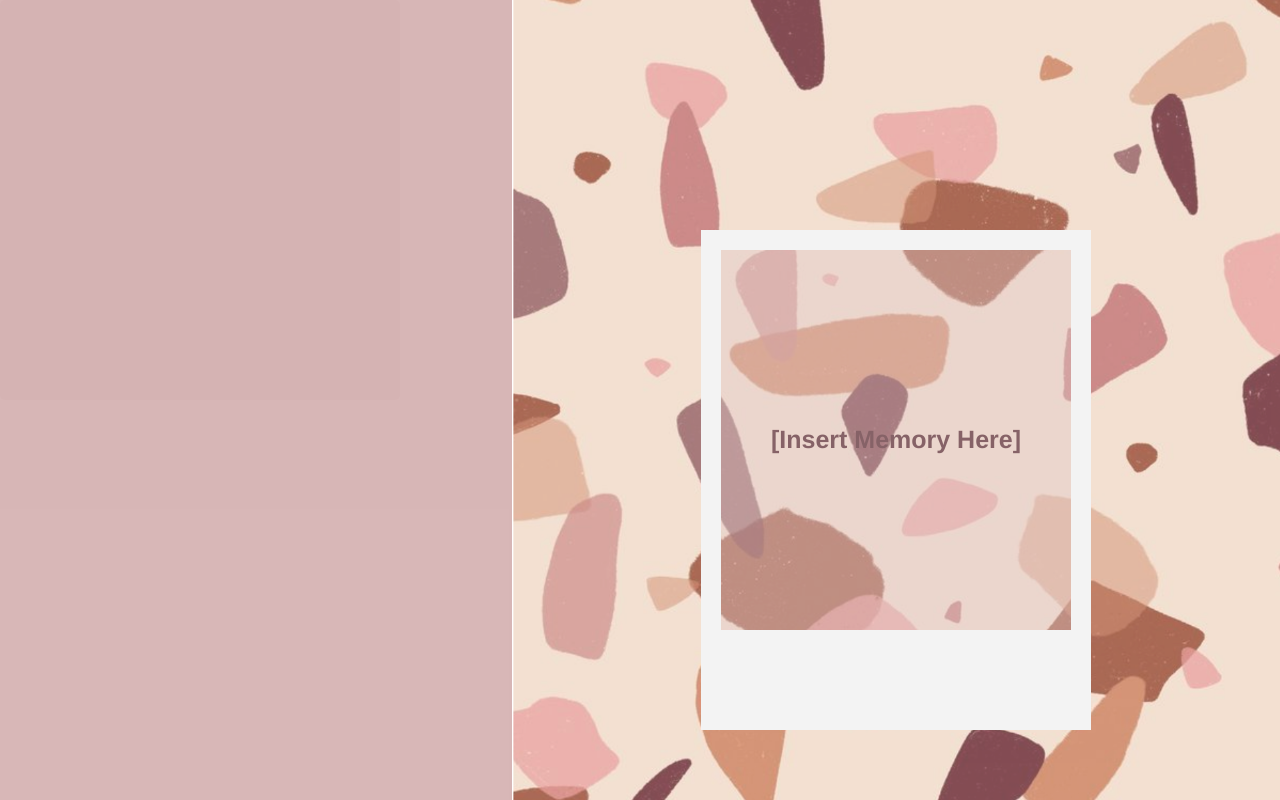
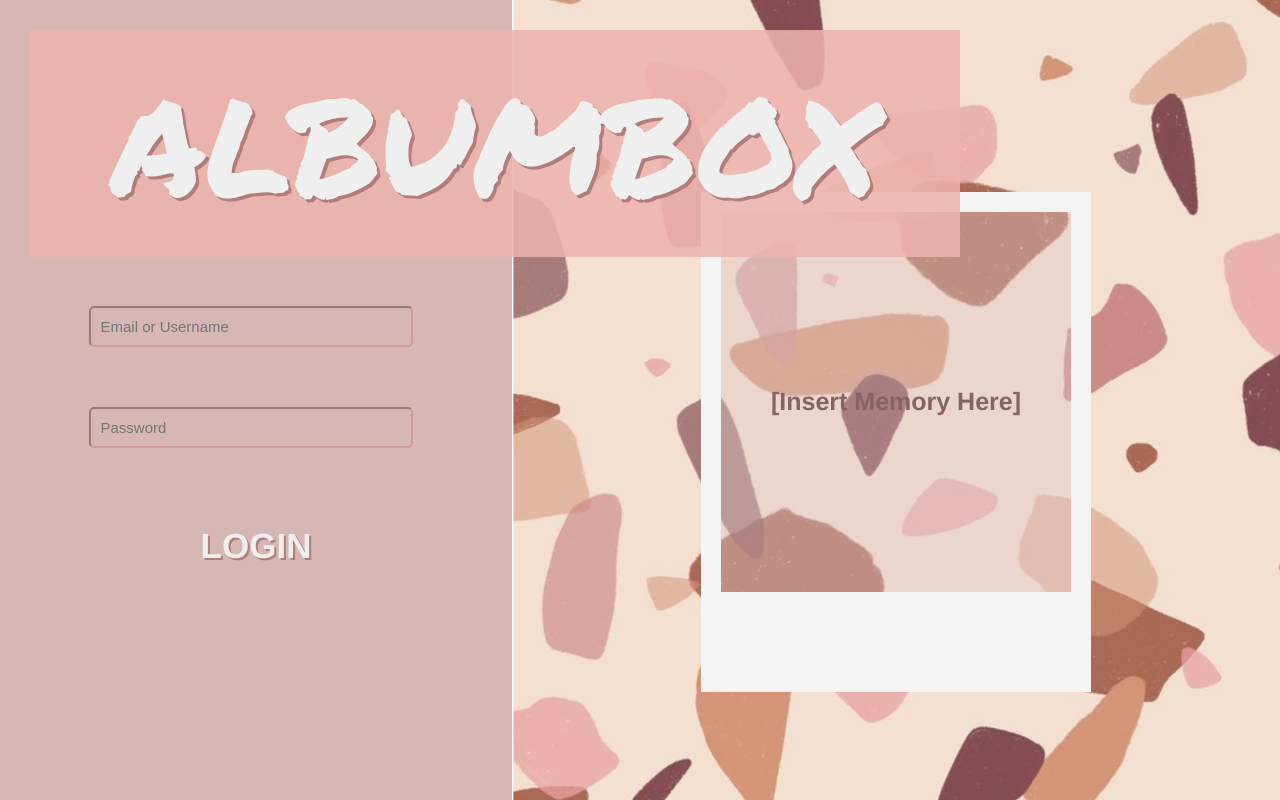
Before and after one commit to abcotter/ALBUMBOX, a Vue app: page / in a window 1280 px wide. Built offline with nearby package versions, Linux system fonts and the light colour scheme; a web font is replaced by a local one; what vue-toast-notification would draw is missing.

Commit message:
ui reface

```diff
--- a/src/components/Board.vue
+++ b/src/components/Board.vue
@@ -10,7 +10,7 @@
 			)
 				div(
 					class="board-title home"
-					@click="$router.push('/')"
+					@click="$router.push('/home')"
 				) ALBUMBOX / &nbsp;
 				div(
 					class="board-title"
@@ -264,17 +264,20 @@ export default {
 
 	.board-header {
 		height: 85px;
-		background-color: rgba(211, 174, 174, 0.89);
+		background-color: rgba(237, 179, 174, 0.6);
 		display: flex;
 		padding: 10px 25px 10px 25px;
 		justify-content: space-between;
-		border-bottom: 3px solid #1b1b1b;
+		border-bottom: 3px solid #efefef;
 
 		.board-title {
 			vertical-align: middle;
 			font-size: 60px;
 			font-weight: 600;
 			font-family: "Permanent Marker";
+			text-shadow: 3px 3px rgba(172, 121, 121, 0.938);
+			font-family: "Permanent Marker";
+			color: #efefef;
 		}
 
 		.dropdown {
@@ -374,7 +377,7 @@ export default {
 	cursor: pointer;
 }
 .bm-burger-bars {
-	background-color: black;
+	background-color: #efefef;
 }
 .line-style {
 	position: absolute;
--- a/src/components/Login.vue
+++ b/src/components/Login.vue
@@ -1,13 +1,29 @@
 <template lang="pug">
+
 div(
 	class="main"
 )
+	div(
+		class="header-login"
+	) ALBUMBOX
 	div(
 		class="left-side"
 	)
 		div(
 			class="login"
 		)
+			input(
+				class="login-input"
+				placeholder="Email or Username"
+			)
+			input(
+				class="login-input"
+				placeholder= "Password"
+			)
+		div(
+			class="login-label"
+			@click="Login"
+		) LOGIN
 	div(
 		class="right-side"
 	)
@@ -20,7 +36,13 @@
 </template>
 
 <script>
-export default {};
+export default {
+	// Data
+	// Methods
+	methods: {
+		Login() {}
+	}
+};
 </script>
 
 <style lang="scss">
@@ -29,15 +51,51 @@ export default {};
 	height: 100%;
 	display: flex;
 
+	.header-login {
+		position: absolute;
+		top: 30px;
+		left: 30px;
+		padding: 15px;
+		width: 900px;
+		background: rgba(237, 179, 174, 0.856);
+		font-size: 135px;
+		text-shadow: 3px 3px rgba(172, 121, 121, 0.938);
+		font-family: "Permanent Marker";
+		color: #efefef;
+		z-index: 2;
+	}
+
 	.left-side {
 		width: 40%;
 		background-color: rgba(211, 174, 174, 0.89);
 
 		.login {
 			width: 400px;
-			height: 400px;
+			height: 280px;
+			margin: auto;
 			border-radius: 5px;
-			background-color: rgba(211, 174, 174, 0.4);
+			margin-top: 48%;
+			padding-left: 65px;
+
+			.login-input {
+				color: #efefef;
+				width: 300px;
+				margin-top: 60px;
+				font-size: 15px;
+				font-weight: 400;
+				padding: 10px;
+				float: left;
+				border-radius: 5px;
+				background: transparent;
+				border-color: rgba(203, 140, 137, 0.616);
+			}
+		}
+
+		.login-label {
+			color: #efefef;
+			font-size: 35px;
+			font-weight: 600;
+			text-shadow: 2px 2px rgba(172, 121, 121, 0.938);
 		}
 	}
 
@@ -57,7 +115,7 @@ export default {};
 			border: 20px solid #efefef;
 			border-bottom: 100px solid #efefef;
 			margin: auto;
-			margin-top: 30%;
+			margin-top: 25%;
 
 			.polaroid-text {
 				color: #532127;
--- a/src/components/Main.vue
+++ b/src/components/Main.vue
@@ -18,7 +18,7 @@
 				right
 			)
 				ion-icon(
-					style="font-size: 30px; padding-left: 9px; cursor: default;"
+					style="font-size: 30px; color: #efefef; padding-left: 9px; cursor: default;"
 					name="person-circle-outline"
 				)
 				span(
@@ -37,7 +37,7 @@
 						style="display: flex; justify-content: space-around;"
 					)
 						div(
-							style="font-size: 50px; font-weight: 600; margin-bottom: 10px; font-family: Permanent Marker"
+							style="font-size: 50px; font-weight: 600; margin-bottom: 10px; color: #efefef; text-shadow: 3px 3px rgba(172, 121, 121, 0.938; font-family: Permanent Marker"
 						) Boards
 						ion-icon(
 							v-if="!isEditMode"
@@ -215,12 +215,14 @@ export default {
 
 		.header {
 			height: 85px;
-			background-color: rgba(211, 174, 174, 0.89);
+			background-color: rgba(237, 179, 174, 0.6);
 			display: flex;
 			padding: 10px 25px 10px 25px;
 			justify-content: space-between;
 			opacity: 1;
-			border-bottom: 3px solid #1b1b1b;
+			color: #efefef;
+			text-shadow: 3px 3px rgba(172, 121, 121, 0.938);
+			border-bottom: 3px solid #efefef;
 
 			.title {
 				vertical-align: middle;
@@ -238,9 +240,9 @@ export default {
 
 			.board-section {
 				padding: 30px;
-				background-color: rgba(240, 226, 226, 0.89);
-				border-right: 3px solid #1b1b1b;
-				width: 400px;
+				background-color: rgba(211, 174, 174, 0.89);
+				border-right: 3px solid #efefef;
+				width: 800px;
 
 				.edit-icon {
 					margin-top: 30px;
```
Lines whose indentation alone changed are shown as unchanged.
